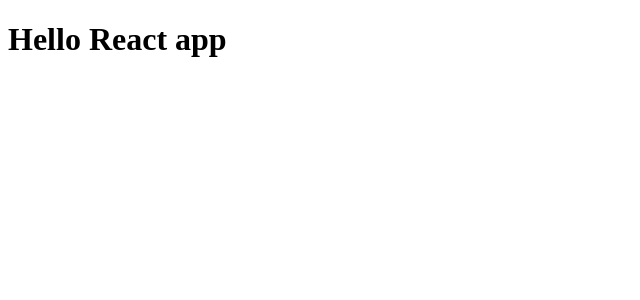
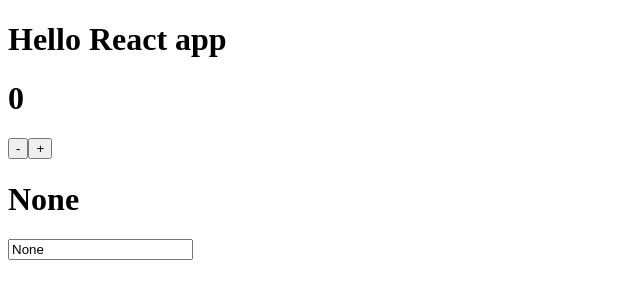
Before and after one commit to Sasha-hk/react-example, a React (Create React App) app: page / in a window 1280 px wide. Shown: the top 300 px of the page, without its empty margins (0-640 px from the left). Built offline with nearby package versions, Linux system fonts and the light colour scheme.

Commit message:
Learned how to use React hooks

```diff
--- a/src/App.js
+++ b/src/App.js
@@ -1,9 +1,14 @@
-import React from 'react'
+import React from 'react';
+import Counter from './components/Counter';
+import InputChain from './components/InputChain';
 
 function App() {
   return (
     <div className="App">
       <h1>Hello React app</h1>
+
+      <Counter />
+      <InputChain />
     </div>
   );
 }
--- /dev/null
+++ b/src/components/Counter.jsx
@@ -0,0 +1,24 @@
+import React, {useState} from 'react';
+
+const Counter = () => {
+    const [count, setCount] = useState(0)
+
+    function decrement() {
+        setCount(count - 1)
+    }
+
+    function increment() {
+        setCount(count + 1)
+    }
+
+    return (
+        <div>
+            <h1>{count}</h1>
+
+            <button onClick={decrement}>-</button>
+            <button onClick={increment}>+</button>
+        </div>
+    )
+}
+
+export default Counter;
--- /dev/null
+++ b/src/components/InputChain.jsx
@@ -0,0 +1,15 @@
+import React, {useState} from 'react';
+
+const InputChain = () => {
+    const [value, setValue] = useState('None')
+
+    return (
+        <div>
+            <h1>{value}</h1>
+
+            <input type="text" value={value} onChange={(event) => setValue(event.target.value)} />
+        </div>
+    )
+}
+
+export default InputChain;
```
